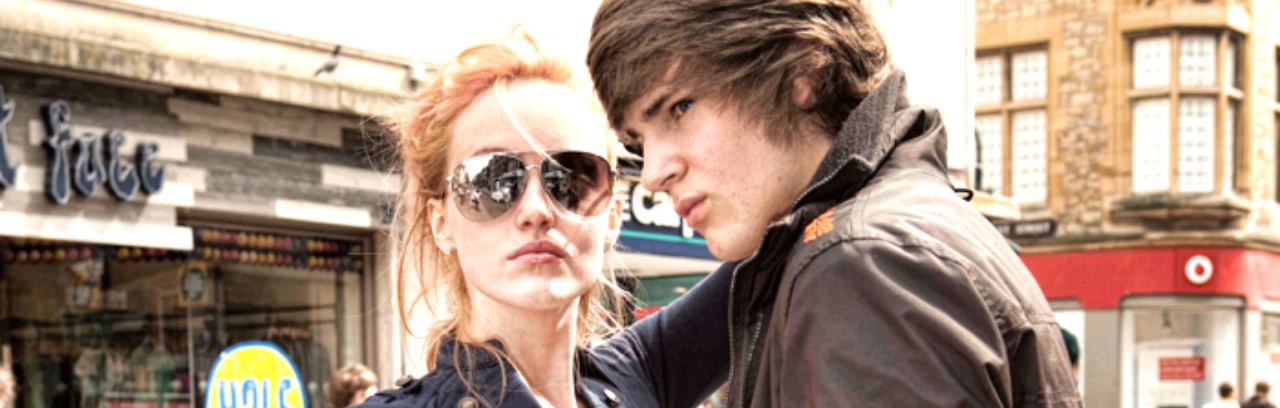
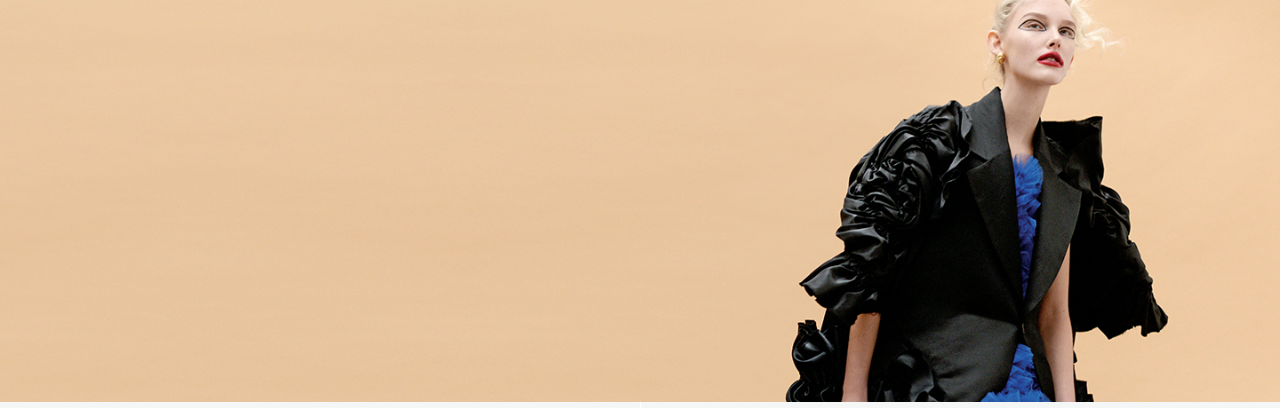
Before and after one commit to DiogoAngelo/Mirror-Fashion, a plain HTML site: page index.html in a window 1280 px wide. Shown: the part 98-506 px from the top of the page. Drawn offline with Linux system fonts and the light colour scheme.

Commit message:
new main image

```diff
--- a/css/style2.css
+++ b/css/style2.css
@@ -16,6 +16,9 @@
 }
 
 .banner {
+    object-fit: cover;
+    object-position: 90% 30%;
+    height: 420px;
     width: 100%;
 }
 
@@ -64,6 +67,8 @@
 .mostrar-menu .navegacao nav {
     right: 0;
 }
+
+
 /* PAINEIS */
 
 .painel {
--- a/index.html
+++ b/index.html
@@ -17,7 +17,6 @@
         <div class="cabecalho">
             <h1 class="logo-loja">
                 mirrorfashion
-                <!-- <img src="img/logo.png"> -->
             </h1>
 
             <button class="botao-show">show menu</button>
@@ -44,7 +43,7 @@
         </div>
     </header>
     <main>
-        <img class="banner" src="img/destaque-home-2.png">
+        <img class="banner" src="img/fashion.jpg">
 
         <div class="paineis">
 
```
Also changed, not shown: img/fashion.jpg (added), img/fashion2.jpg (added), 2 other files. Lines whose indentation alone changed are shown as unchanged.
